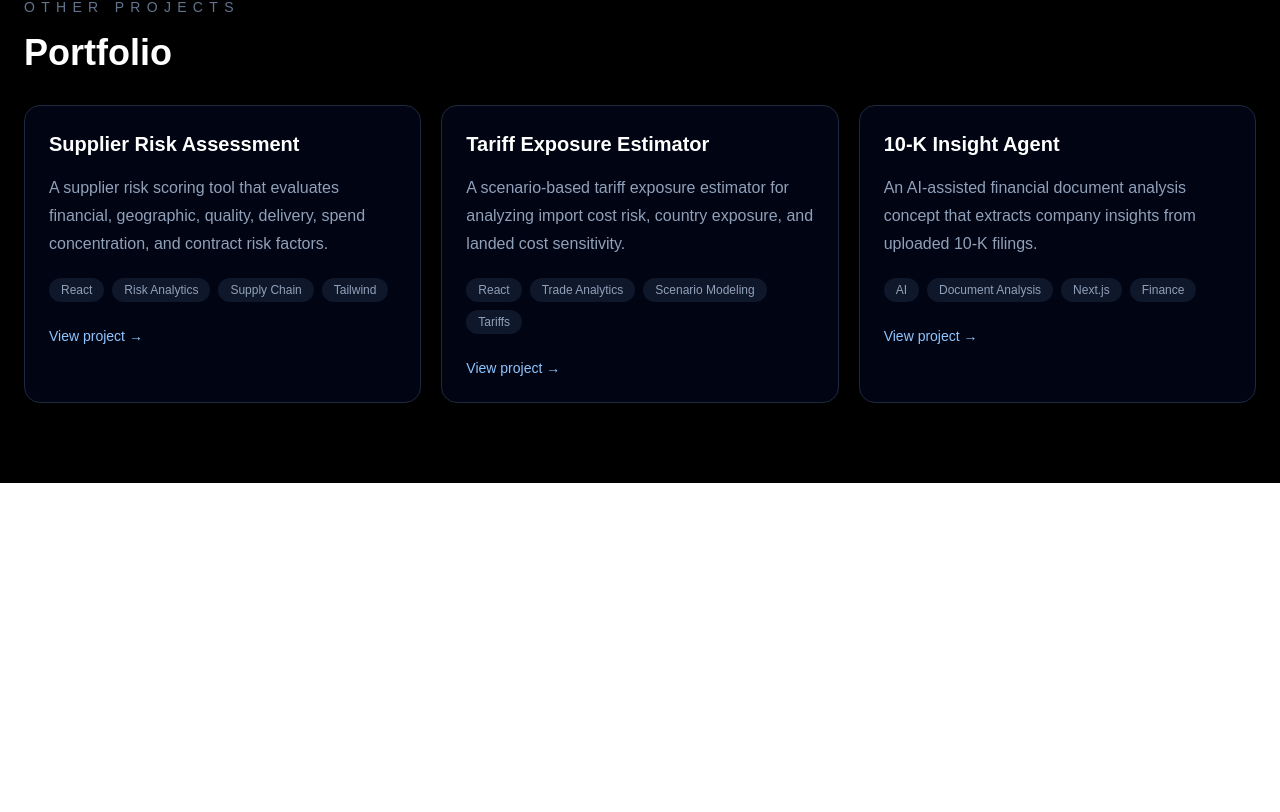
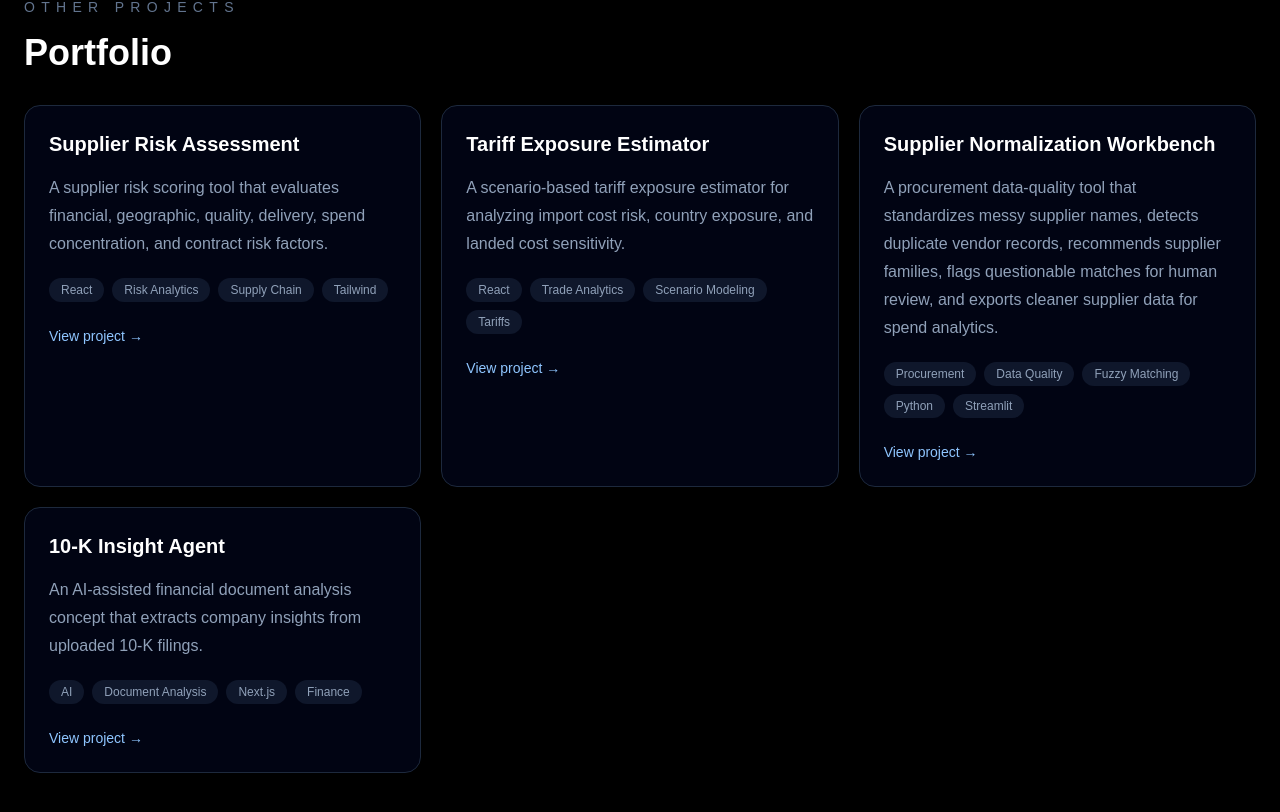
Before and after one commit to siddhanths93/ai-portfolio, a Next.js app: page / in a window 1280 px wide. Shown: the part 1835-2647 px from the top of the page. Before the commit the page ends 2318 px from the top, so only its background shows below. Built offline with nearby package versions, Linux system fonts and the light colour scheme.

Commit message:
Link to supplier rationalization app

```diff
--- a/app/page.tsx
+++ b/app/page.tsx
@@ -60,6 +60,16 @@ const projects = [
     featured: false,
   },
   {
+  title: "Supplier Normalization Workbench",
+  slug: "supplier-normalization-workbench",
+  description:
+    "A procurement data-quality tool that standardizes messy supplier names, detects duplicate vendor records, recommends supplier families, flags questionable matches for human review, and exports cleaner supplier data for spend analytics.",
+  tags: ["Procurement", "Data Quality", "Fuzzy Matching", "Python", "Streamlit"],
+  image: "/projects/supplier-normalization.png",
+  githubUrl: "https://github.com/YOUR_USERNAME/supplier-normalization-workbench",
+  demoUrl: "https://YOUR_STREAMLIT_APP_URL.streamlit.app",
+},
+{
     title: "10-K Insight Agent",
     slug: "ten-k-insight-agent",
     description:
--- a/app/projects/[slug]/page.tsx
+++ b/app/projects/[slug]/page.tsx
@@ -63,7 +63,35 @@ const projects = {
     talkTrack:
       "This project shows how supplier risk factors can be translated into a structured scoring model and a simple decision-support interface.",
   },
-  "tariff-exposure-estimator": {
+  "supplier-normalization-workbench": {
+  title: "Supplier Normalization Workbench",
+  eyebrow: "Procurement Data Quality · Fuzzy Matching",
+  description:
+    "A supplier data-quality workbench for standardizing messy vendor names, detecting duplicate supplier records, and creating cleaner supplier-family mappings for spend analytics.",
+  problem:
+    "ERP and vendor-master data often contains inconsistent supplier names such as IBM, I.B.M. Corp, IBM Corporation, and International Business Machines. These inconsistencies distort supplier counts, spend concentration, category fragmentation, and sourcing opportunity analysis.",
+  solution:
+    "I built a standalone Streamlit workbench that cleans supplier names, applies known alias rules, uses RapidFuzz fuzzy matching, groups similar suppliers into normalized supplier families, flags risky matches for human review, and exports cleaner supplier data for downstream spend analytics.",
+  features: [
+    "Supplier name cleaning and standardization",
+    "Known alias matching",
+    "RapidFuzz fuzzy duplicate detection",
+    "Match confidence scoring",
+    "False-positive risk flagging",
+    "Human review queue",
+    "Golden supplier record recommendations",
+    "Before-and-after supplier count impact",
+    "Exportable normalized supplier data",
+  ],
+  demonstrates:
+    "This project demonstrates procurement data-quality thinking, fuzzy matching logic, human-in-the-loop review design, and the foundational role of supplier normalization in spend analytics and sourcing diagnostics.",
+  tags: ["Python", "Streamlit", "Procurement", "Data Quality", "RapidFuzz"],
+  talkTrack:
+    "This project frames supplier standardization as a procurement data-quality problem, not just a fuzzy matching exercise. It shows how messy ERP supplier names can be converted into cleaner, reviewable supplier families before running spend analytics, category strategy, or sourcing opportunity analysis.",
+  demoUrl: "https://supplier-normalization-workbench.streamlit.app/",
+  githubUrl: "https://github.com/siddhanths93/supplier-normalization-workbench",
+  },
+"tariff-exposure-estimator": {
     title: "Tariff Exposure Estimator",
     eyebrow: "Trade Analytics · Scenario Modeling",
     description:
@@ -143,7 +171,20 @@ export default async function ProjectPage({
             {project.description}
           </p>
 
-          <div className="mt-8 flex flex-wrap gap-3">
+          <div className="mt-6 flex flex-wrap gap-3">
+            {"demoUrl" in project && project.demoUrl && (
+              <a
+                href={project.demoUrl}
+                target="_blank"
+                rel="noopener noreferrer"
+                className="rounded-full bg-blue-600 px-5 py-3 text-sm font-semibold text-white transition hover:bg-blue-700"
+              >
+                Open Live Demo
+              </a>
+            )}
+          </div>
+
+<div className="mt-8 flex flex-wrap gap-3">
             {project.tags.map((tag) => (
               <span
                 key={tag}
```
